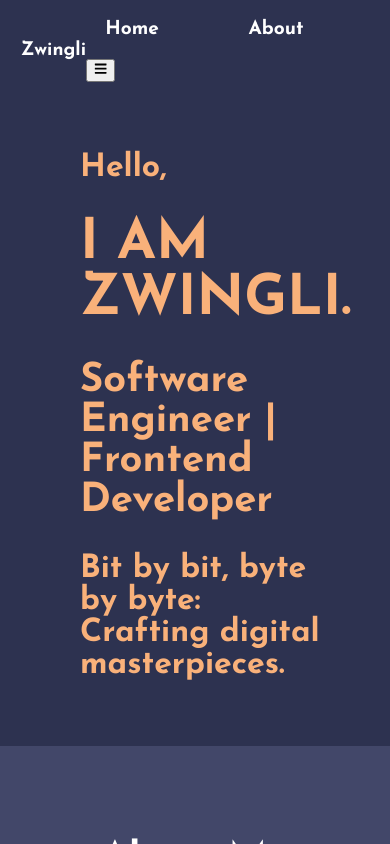
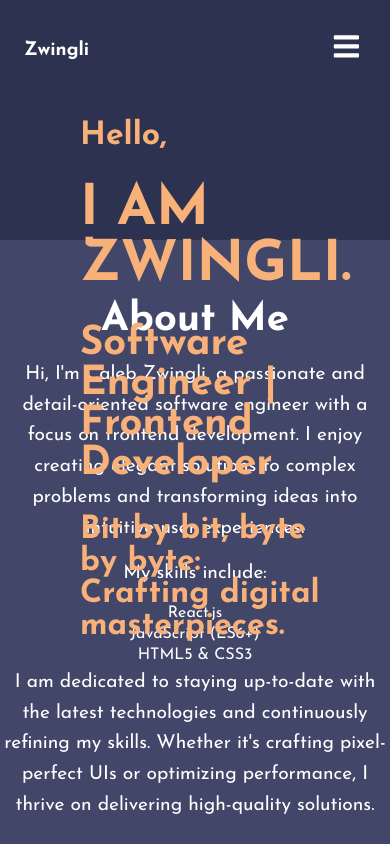
Before and after one commit to ZwingliCaleb/portfolio, a React (Create React App) app: page / in a window 390 px wide. Built offline with nearby package versions, Linux system fonts and the light colour scheme.

Commit message:
responsive navbar

```diff
--- a/src/components/HeroSection/HeroSection.scss
+++ b/src/components/HeroSection/HeroSection.scss
@@ -6,7 +6,7 @@
   color: #f9b17a;
   padding: 120px 60px; /* Adjust padding as needed */
   text-align: left;
-  height: 60vh;
+  height: 200px;
 
   .hero-box {
     max-width: 800px;
--- a/src/components/Navbar/Navbar.js
+++ b/src/components/Navbar/Navbar.js
@@ -1,35 +1,32 @@
-import {useRef} from 'react';
+import { useRef } from 'react';
 import './Navbar.scss';
-import { Link } from 'react-scroll';
-import {FaTimes, FaBars} from 'react-icons/fa';
-function Header() {
+//import { Link } from 'react-scroll';
+import { FaBars, FaTimes } from 'react-icons/fa';
+function Navbar() {
   const navRef = useRef();
-
-  const showNavbar =() => {
+  const showNavbar = () => {
     navRef.current.classList.toggle("responsive_nav");
   }
 
   return (
     <div>
-      <header className="Header">
+      <header>
         <h3>Zwingli</h3>
-        <nav className="nav-container" ref={navRef}>
-            <ul>
-              <li><Link to="Home" smooth={true} duration={500}>Home</Link></li>
-              <li><Link to="About" smooth={true} duration={500}>About</Link></li>
-              <li><Link to="Portfolio" smooth={true} duration={500}>Portfolio</Link></li>
-              <li><Link to="Contact" smooth={true} duration={500}>Contact</Link></li>
+        <nav ref={navRef}>
+              <a href="/#">Home</a>
+              <a href="/#">About</a>
+              <a href="/#">Portfolio</a>
+              <a href="/#">Contact</a>
               <button className="nav-btn nav-close-btn" onClick={showNavbar}>
                 <FaTimes />
               </button>
-            </ul>
+        </nav>
             <button className="nav-btn" onClick={showNavbar}>
               <FaBars />
             </button>
-        </nav>
       </header>
     </div>
   );
 }
 
-export default Header
+export default Navbar;
--- a/src/components/Navbar/Navbar.scss
+++ b/src/components/Navbar/Navbar.scss
@@ -1,49 +1,41 @@
 // Header.scss
 
-.Header {
+
+*{
+  padding: 0;
+  margin: 0;
+  box-sizing: border-box;
+}
+
+header {
   background-color: #2d3250;
   color: white;
-  padding: 1.3rem;
+  display: flex;
+  padding: 0 1.5rem;
   position: fixed;
-  //top: 0;
   width: 100vw;
   z-index: 1000;
-  height: 60px;
-  display: flex;
-  justify-content: space-between;
+  height: 100px;
   align-items: center;
-  line-height: 5vh;
+}
 
-  .nav-container {
-    //margin-left: auto;
+nav{
+  margin-left: auto;
+}
 
-    ul {
-      list-style-type: none;
-      margin: 0;
-      padding: 0;
-      display: flex;
-      justify-content: flex-end;
-      align-items: center;
+nav a {
+  margin: 0 2rem;
+  color: white;
+  text-decoration: none;
+  font-size: 1.2rem;
+  font-weight: bold;
+}
 
-      li {
-        margin-right: 3.2rem;
-
-        a {
-          text-decoration: none;
-          color: white;
-          font-weight: bold;
-          transition: color 0.3s ease;
-          font-size: 1.2rem;
-          margin: 0 1.2rem;
-
-          &:hover {
+nav a:hover{
   color: #f9b17a;
 }
-        }
-      }
-    }
 
-    .nav-container .nav-btn {
+header .nav-btn{
   padding: 5px;
   cursor: pointer;
   background: transparent;
@@ -52,33 +44,44 @@
   color: white;
   visibility: hidden;
   opacity: 0;
-
+  font-size: 1.8rem;
 }
 
-    @media only screen and (max-width: 1024px){
-      header .nav-btn{
+@media only screen and (max-width: 768px){
+  header .nav-btn {
     visibility: visible;
     opacity: 1;
+    margin-left: auto;
   }
 
-      header nav-container{
+  header nav{
     position: fixed;
     top: 0;
     left: 0;
-        height: 100%;
+    height: 70%;
     width: 100%;
     display: flex;
+    flex-direction: column;
     align-items: center;
     justify-content: center;
-        gap: 1.5rem;
+    gap: 2rem;
     background-color: #2d3250;
     transition: 1s;
     transform: translateY(-100vh);
   }
 
-      header .responsive-nav{
+  header .responsive_nav{
     transform: none;
   }
+
+  nav .nav-close-btn{
+    position: absolute;
+    top: 2rem;
+    right: 2rem;
+    font-size: 1.3rem;
+  }
+
+  nav a{
+    font-size: 1.2rem;
   }
 }
-}
```
Lines whose indentation alone changed are shown as unchanged.
